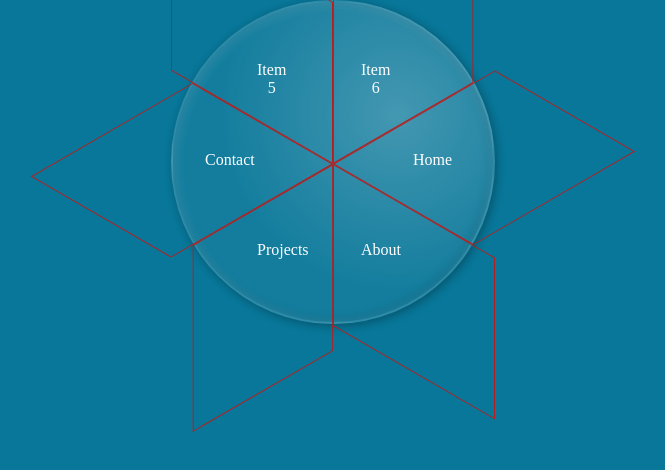
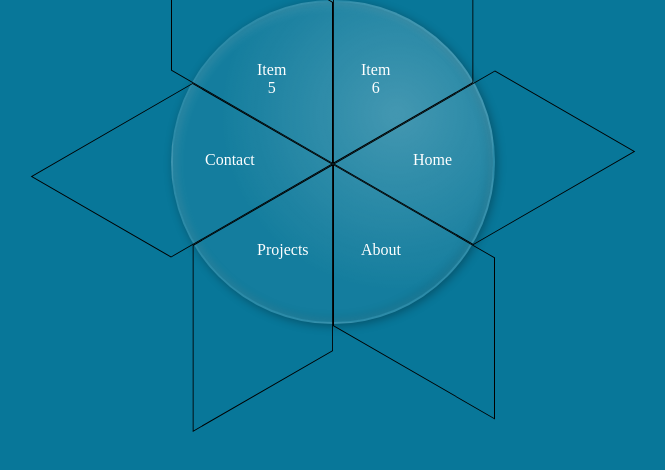
Before and after one commit to AndreasLindstenDev/portfolio, a plain HTML site: page index.html in a window 1280 px wide. Shown: the whole page, without its empty margins (307-972 px from the left). Drawn offline with Linux system fonts and the light colour scheme.

Commit message:
Update style.css

```diff
--- a/style.css
+++ b/style.css
@@ -45,7 +45,7 @@ body{
 .menu a .item {
     width: 10em;
     height: 10em;
-    border: 1px solid rgb(180, 31, 31);
+    border: 1px solid rgb(0, 0, 0);
     margin-top: -10em;
 }
 
```
